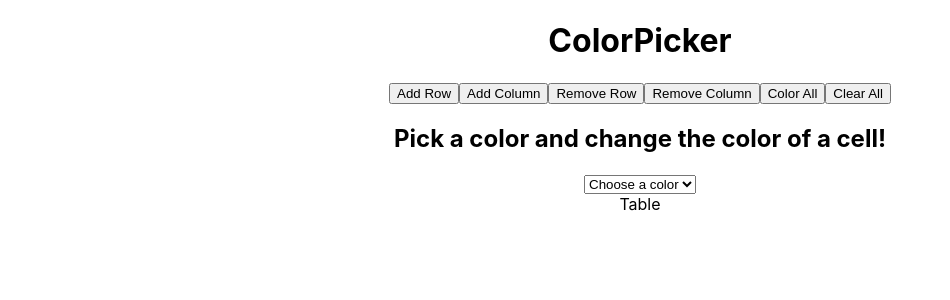
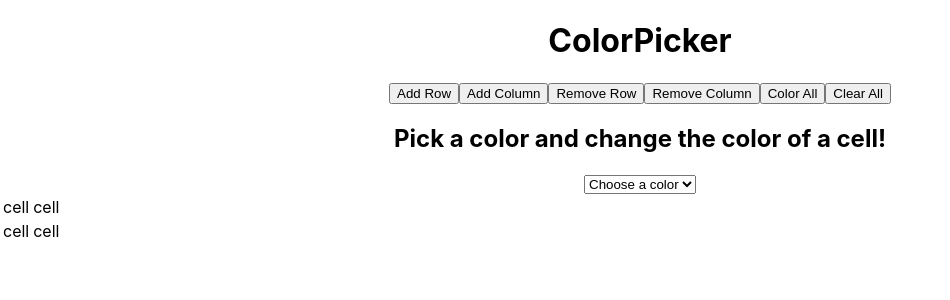
Before and after one commit to andreatranchina/ttp-assignment6-react, a React (Create React App) app: page / in a window 1280 px wide. Shown: the top 300 px of the page, without its empty margins (0-950 px from the left). Built offline with nearby package versions, Linux system fonts and the light colour scheme.

Commit message:
prepared static version

```diff
--- a/src/App.js
+++ b/src/App.js
@@ -3,7 +3,8 @@ import React, {useState} from 'react';
 import Table from './components/Table';
 
 function App() {
-  const [grid, setGrid] = useState([[]]);
+  //initialize currentColor state and grid state
+  const [grid, setGrid] = useState([['cell','cell'], ['cell','cell']]);
   const [currentColor, setCurrentColor] = useState("");
 
   return (
@@ -28,7 +29,7 @@ function App() {
         <option>Purple</option>
         <option>Orange</option>
       </select>
-      <Table />
+      <Table grid={grid} currentColor={currentColor} />
     </div>
   );
 }
--- a/src/components/Table.jsx
+++ b/src/components/Table.jsx
@@ -1,9 +1,18 @@
 import React from 'react'
 import TableRow from './TableRow'
 
-function Table() {
+function Table(props) {
   return (
-    <div>Table</div>
+    <table>
+      <tbody>
+        {props.grid.map((row) => {
+          return (
+            <TableRow grid={props.grid} currentColor={props.currentColor}/>
+
+          )
+        })}
+      </tbody>
+    </table>
   )
 }
 
--- a/src/components/TableCell.jsx
+++ b/src/components/TableCell.jsx
@@ -1,8 +1,8 @@
 import React from 'react'
 
-function TableCell() {
+function TableCell(props) {
   return (
-    <div>TableCell</div>
+    <td>cell</td>
   )
 }
 
--- a/src/components/TableRow.jsx
+++ b/src/components/TableRow.jsx
@@ -1,10 +1,15 @@
-import React from 'react'
-import TableCell from './TableCell'
+import React from "react";
+import TableCell from "./TableCell";
 
-function TableRow() {
+//manipulate inner array to return correct amount of rows
+function TableRow(props) {
   return (
-    <div>TableRow</div>
-  )
+    <tr>
+      {props.grid[0].map((cell) => {
+        return (<TableCell grid={props.grid} currentColor={props.currentColor}/>)
+      })}
+    </tr>
+  );
 }
 
-export default TableRow
+export default TableRow;
```
